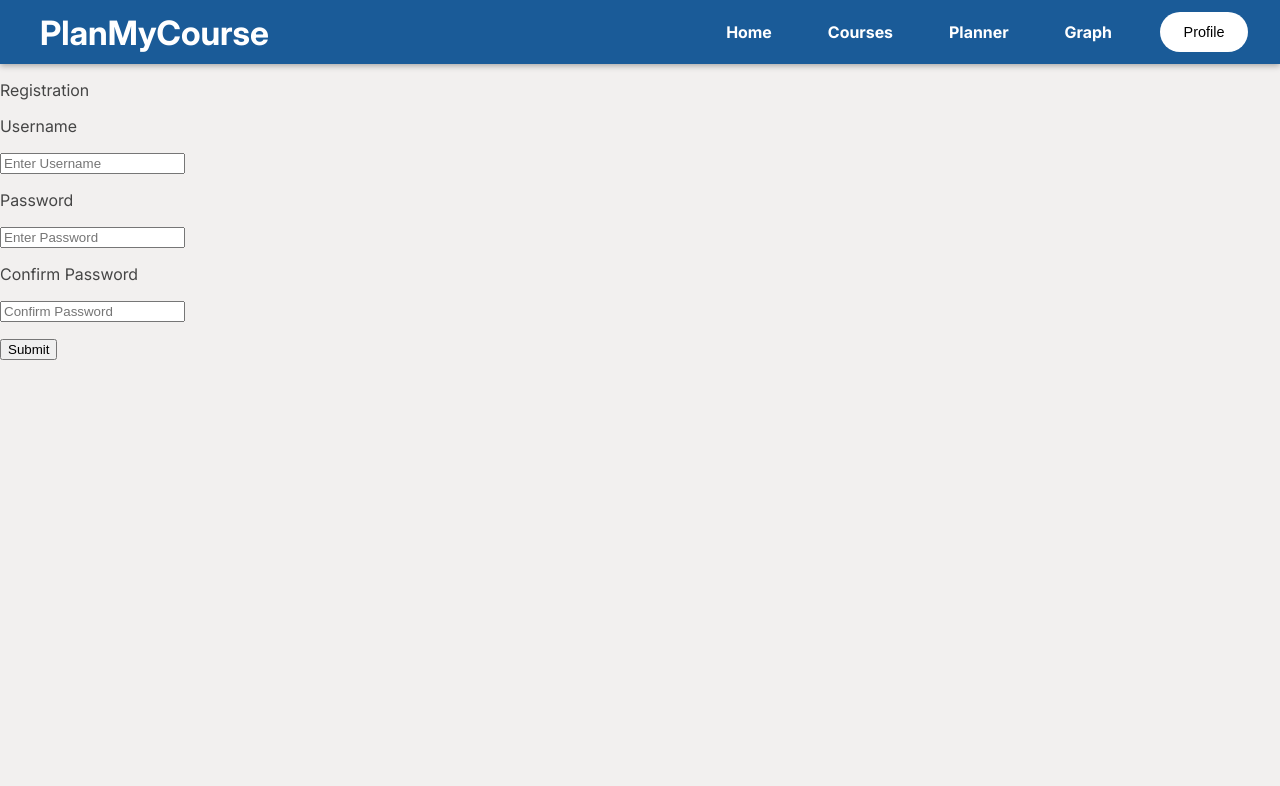
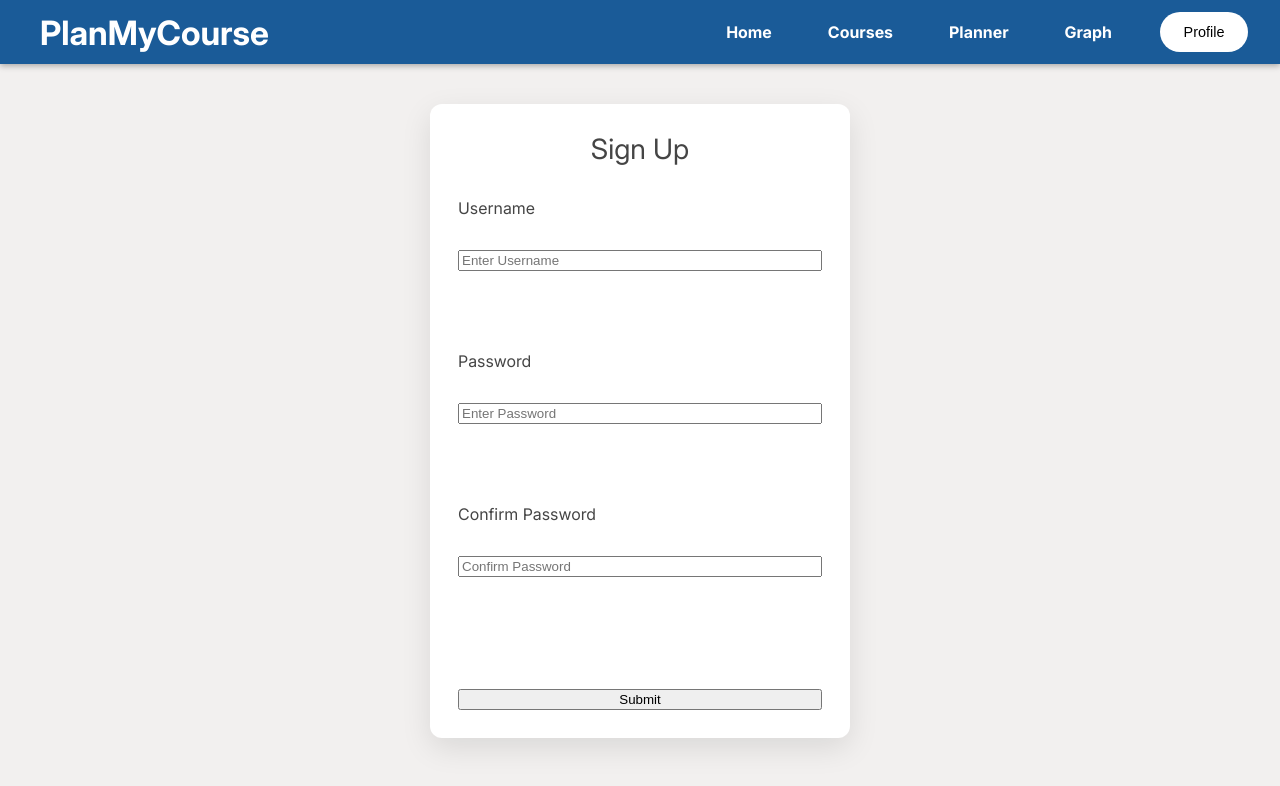
Before and after one commit to spookyoo/PlanMyCourse, a React app in the folder frontend/: page /signup in a window 1280 px wide. Shown: the top 786 px of the page. Built offline with nearby package versions, Linux system fonts and the light colour scheme; the HTML template or start-up script is replaced by a standard one.

Commit message:
added css to sign up page, integrated signup endpoint to signup page

```diff
--- /dev/null
+++ b/frontend/src/app/pages/SignUpPage.css
@@ -0,0 +1,30 @@
+.signUpContainer {
+  display: flex;
+  flex-direction: column;
+  justify-content: flex-start;
+  align-items: center;
+  height: 100vh;
+  padding: 24px;
+}
+
+.signUpCard {
+  width: 100%;
+  max-width: 420px;
+  background-color: #ffffff;
+  border-radius: 12px;
+  box-shadow: 0 10px 30px rgba(0,0,0,0.1);
+  padding: 28px;
+  box-sizing: border-box;
+  display: flex;
+  flex-direction: column;
+  gap: 16px;
+}
+
+.signUpTitle {
+  font-size: 28px;
+  text-align: center;
+}
+
+.errorMessage {
+  color: #ff0004;
+}
--- a/frontend/src/app/pages/SignUpPage.jsx
+++ b/frontend/src/app/pages/SignUpPage.jsx
@@ -1,6 +1,9 @@
 import { useForm } from 'react-hook-form'
 import { z } from 'zod'
 import { zodResolver } from '@hookform/resolvers/zod'
+import axios from 'axios';
+import { useState } from 'react';
+import './SignUpPage.css'
 
 const schema = z.object({
   username: z.string()
@@ -19,20 +22,30 @@ function SignUpPage() {
   const { register, handleSubmit, formState: {errors} } = useForm({
     resolver: zodResolver(schema),
   })
+  const [serverError, setServerError] = useState("");
 
   const onSubmit = async (data) => {
     const userData = {
       username: data.username,
       password: data.password
     }
-    console.log(userData)
-
+    try {
+        await axios.post('http://localhost:3001/auth', userData)
+        .then((response) => {
+            console.log('User registered successfully:', response.data);
+        })
+        .catch((error) => {
+            setServerError(error.response.data.error);
+        });
+    } catch (error) {
+        console.error('Error registering user:', error);
+    }
   }
 
   return (
-    <div className='registrationContainer'>
-        <form className='registrationCard' onSubmit={handleSubmit(onSubmit)}>
-          <div className='registrationTitle'>Registration</div>
+    <div className='signUpContainer'>
+        <form className='signUpCard' onSubmit={handleSubmit(onSubmit)}>
+          <div className='signUpTitle'>Sign Up</div>
           <p> Username </p>
           <input className='usernameInput'
             placeholder='Enter Username'
@@ -53,6 +66,7 @@ function SignUpPage() {
             {...register("confirmPassword")}
           />
           <p className='errorMessage'>{errors.confirmPassword?.message}</p>
+          <p className='errorMessage'>{serverError}</p>
           <button className='saveBtn' type='submit'>Submit</button>
         </form>
     </div>
```
